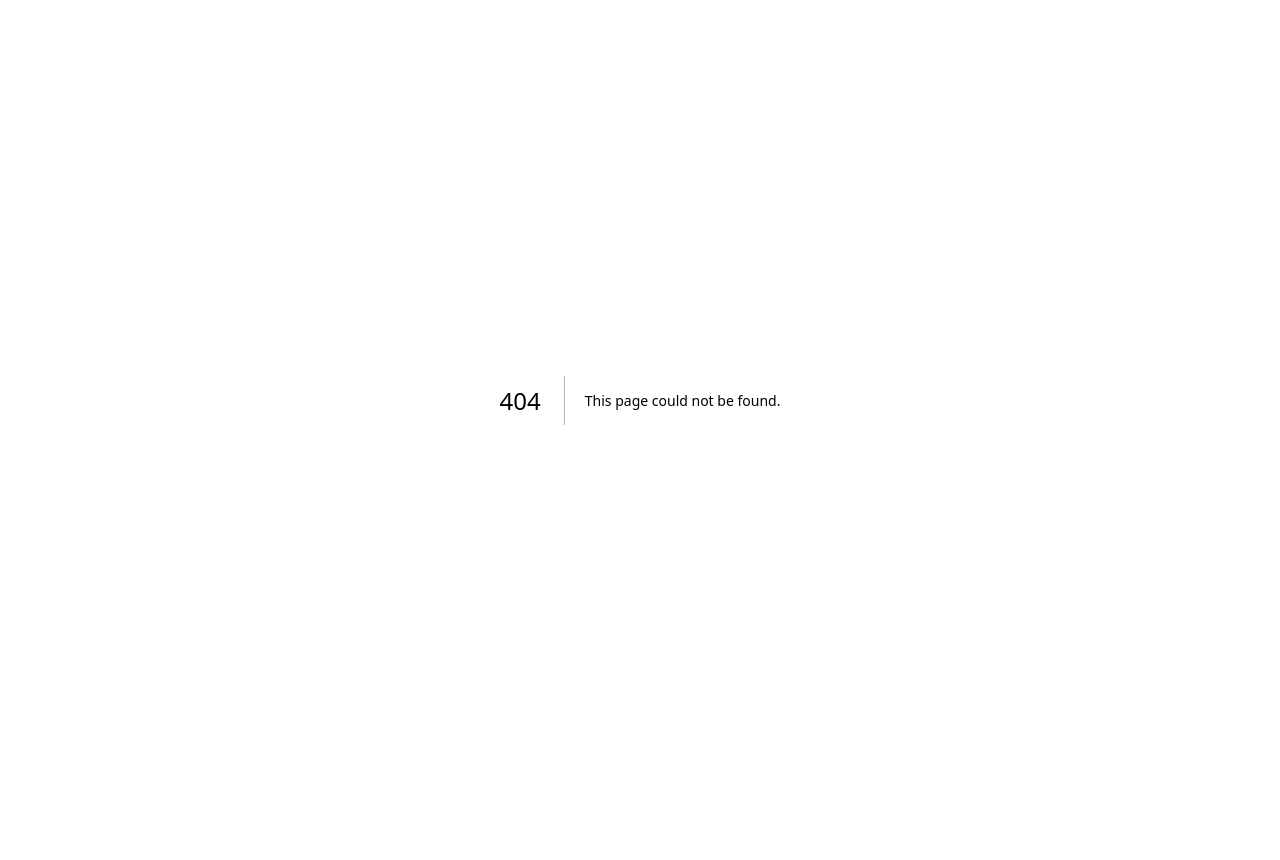
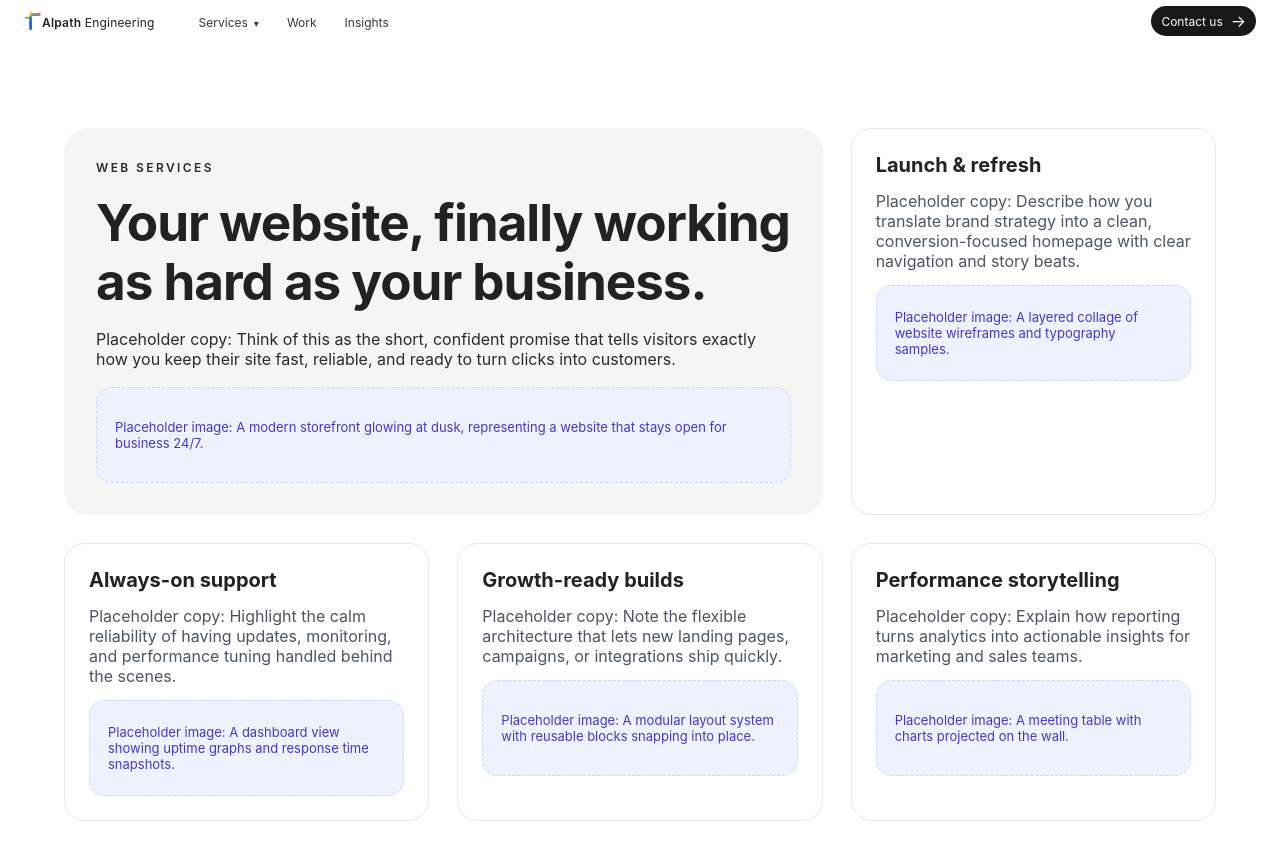
Before and after one commit to puleri/alpath, a Next.js app: page /web-services in a window 1280 px wide. Before the commit this address had no page. Shown: the top 860 px of the page. Before the commit the page ends 800 px from the top, so only its background shows below. Built offline with nearby package versions, Linux system fonts and the light colour scheme; a web font is replaced by a local one.

Commit message:
Add web services page layout

```diff
--- a/src/app/globals.css
+++ b/src/app/globals.css
@@ -257,6 +257,82 @@ body {
   padding: 10px 26px;
   border-radius: 999px;
   font-size: 18px;
+}
+
+.web-services-page {
+  padding: 52px 24px 96px;
+  max-width: 1200px;
+  margin: 0 auto;
+}
+
+.web-services-grid {
+  display: grid;
+  grid-template-columns: repeat(3, minmax(0, 1fr));
+  gap: 28px;
+  margin-top: 40px;
+}
+
+.web-services-hero {
+  grid-column: 1 / span 2;
+  display: flex;
+  flex-direction: column;
+  gap: 18px;
+  padding: 32px;
+  border-radius: 24px;
+  background: #f5f5f4;
+}
+
+.web-services-hero h1 {
+  font-size: clamp(32px, 4vw, 56px);
+  line-height: 1.15;
+  letter-spacing: -0.02em;
+  margin: 0;
+}
+
+.web-services-hero p {
+  margin: 0;
+  color: #2b2b2b;
+}
+
+.section-kicker {
+  text-transform: uppercase;
+  letter-spacing: 0.2em;
+  font-size: 12px;
+  font-weight: 600;
+  color: #4b4b4b;
+  margin: 0;
+}
+
+.web-services-card {
+  display: flex;
+  flex-direction: column;
+  gap: 14px;
+  padding: 24px;
+  border-radius: 20px;
+  border: 1px solid #e5e7eb;
+  background: #ffffff;
+}
+
+.web-services-card h2 {
+  margin: 0;
+  font-size: 20px;
+}
+
+.web-services-card p {
+  margin: 0;
+  color: #4b5563;
+}
+
+.placeholder-image {
+  border-radius: 16px;
+  border: 1px dashed #cbd5f5;
+  background: #eef2ff;
+  padding: 18px;
+  font-size: 13px;
+  color: #4338ca;
+  min-height: 96px;
+  display: flex;
+  align-items: center;
 }
 
 
@@ -678,4 +754,12 @@ tbody tr:hover td {
   .hero-actions {
     flex-direction: column;
   }
+
+  .web-services-grid {
+    grid-template-columns: 1fr;
+  }
+
+  .web-services-hero {
+    grid-column: auto;
+  }
 }
--- /dev/null
+++ b/src/app/web-services/page.js
@@ -0,0 +1,77 @@
+import NavigationBar from "../components/NavigationBar";
+
+export default function WebServicesPage() {
+  return (
+    <>
+      <NavigationBar />
+      <main className="web-services-page">
+        <section className="web-services-grid">
+          <div className="web-services-hero">
+            <p className="section-kicker">Web services</p>
+            <h1>
+              Your website, finally working as hard as your business.
+            </h1>
+            <p>
+              Placeholder copy: Think of this as the short, confident promise that
+              tells visitors exactly how you keep their site fast, reliable, and
+              ready to turn clicks into customers.
+            </p>
+            <div className="placeholder-image">
+              Placeholder image: A modern storefront glowing at dusk, representing
+              a website that stays open for business 24/7.
+            </div>
+          </div>
+
+          <div className="web-services-card">
+            <h2>Launch &amp; refresh</h2>
+            <p>
+              Placeholder copy: Describe how you translate brand strategy into a
+              clean, conversion-focused homepage with clear navigation and story
+              beats.
+            </p>
+            <div className="placeholder-image">
+              Placeholder image: A layered collage of website wireframes and
+              typography samples.
+            </div>
+          </div>
+
+          <div className="web-services-card">
+            <h2>Always-on support</h2>
+            <p>
+              Placeholder copy: Highlight the calm reliability of having updates,
+              monitoring, and performance tuning handled behind the scenes.
+            </p>
+            <div className="placeholder-image">
+              Placeholder image: A dashboard view showing uptime graphs and
+              response time snapshots.
+            </div>
+          </div>
+
+          <div className="web-services-card">
+            <h2>Growth-ready builds</h2>
+            <p>
+              Placeholder copy: Note the flexible architecture that lets new
+              landing pages, campaigns, or integrations ship quickly.
+            </p>
+            <div className="placeholder-image">
+              Placeholder image: A modular layout system with reusable blocks
+              snapping into place.
+            </div>
+          </div>
+
+          <div className="web-services-card">
+            <h2>Performance storytelling</h2>
+            <p>
+              Placeholder copy: Explain how reporting turns analytics into
+              actionable insights for marketing and sales teams.
+            </p>
+            <div className="placeholder-image">
+              Placeholder image: A meeting table with charts projected on the
+              wall.
+            </div>
+          </div>
+        </section>
+      </main>
+    </>
+  );
+}
```
